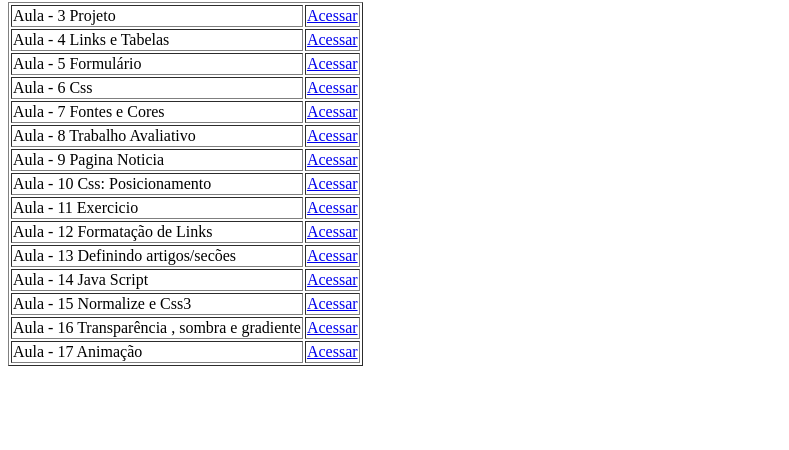
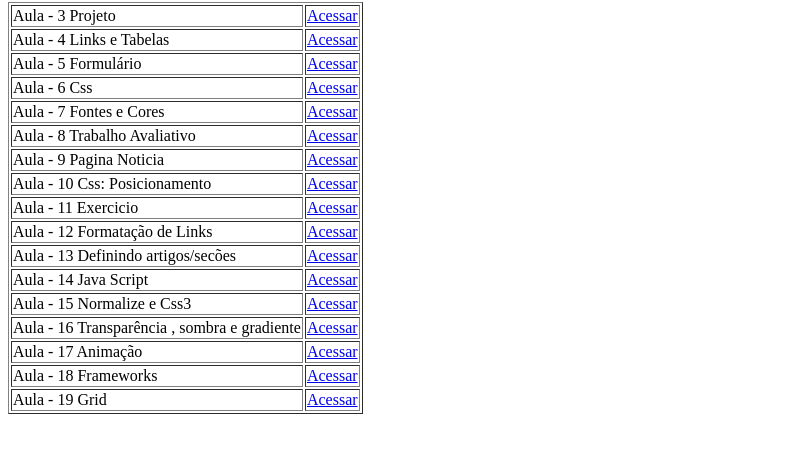
Before and after one commit to Nataly-Sampaio/programacao-web, a plain HTML site: page index.html in a window 1280 px wide. Shown: the part 78-528 px from the top of the page, without its empty margins (0-789 px from the left). Drawn offline with Linux system fonts and the light colour scheme.

Commit message:
Update index.html

```diff
--- a/index.html
+++ b/index.html
@@ -159,6 +159,25 @@
 			<a href="14/Animation.html">Acessar
 		</td>
 	</tr>
+
+	<tr>
+		<td>
+			Aula - 18 Frameworks
+		</td>
+
+		<td>
+			<a href="15/index.html">Acessar
+		</td>
+	</tr>
+
+	<tr>
+		<td>
+			Aula - 19 Grid
+		</td>
+
+		<td>
+			<a href="16/grid.html">Acessar
+		</td>
 	</table>
 
 </body>
```
